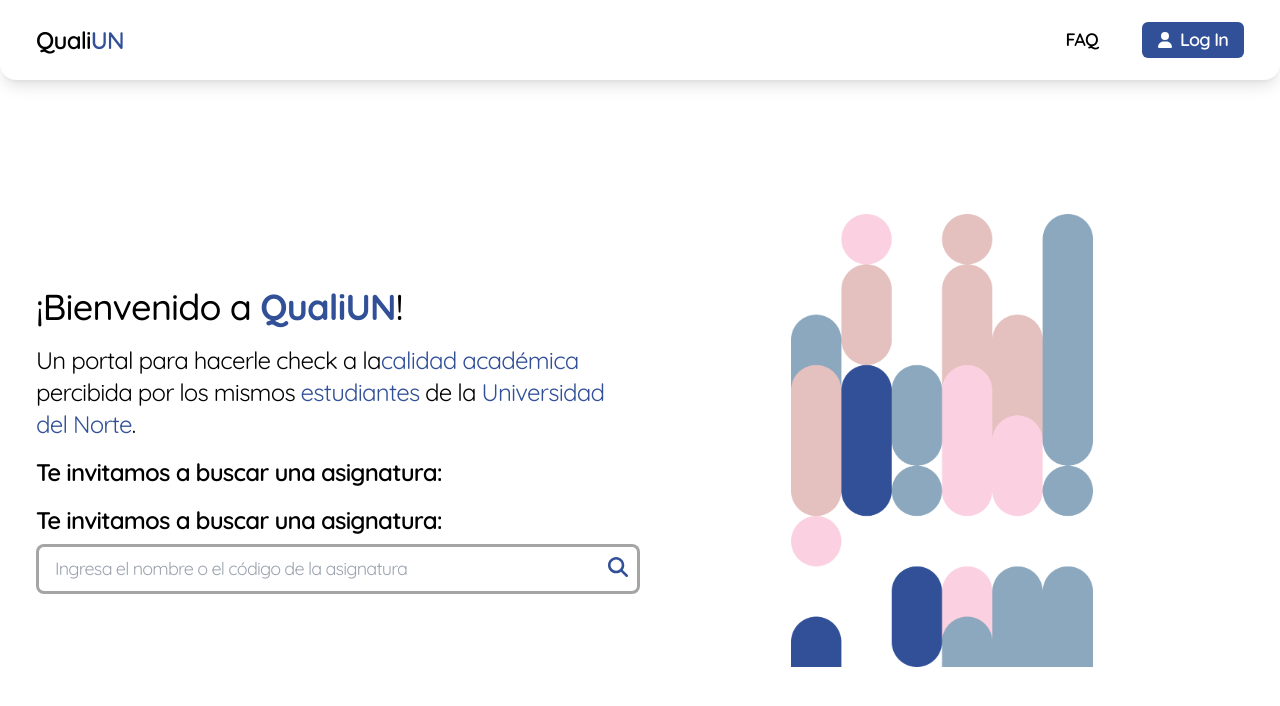
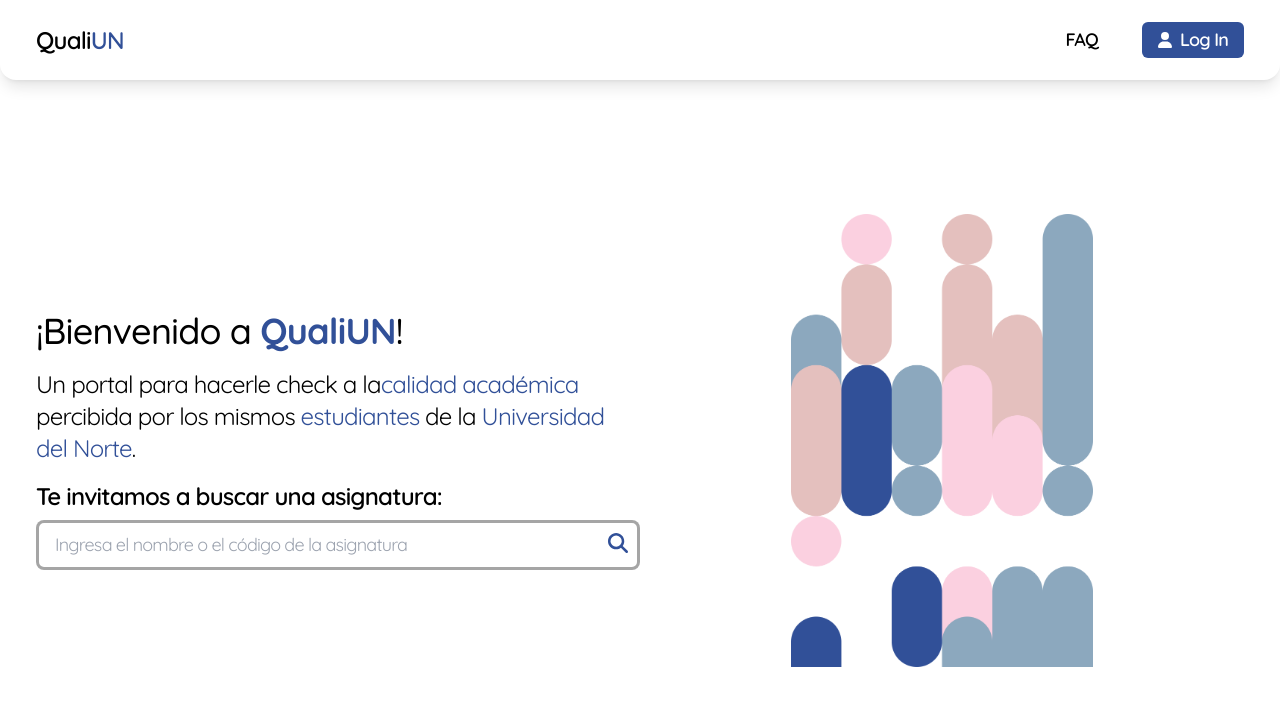
Before and after one commit to lineroml/Proyecto-Final-QualiUN, a Next.js app: page / in a window 1280 px wide. Shown: the top 706 px of the page. Built offline with nearby package versions, Linux system fonts and the light colour scheme.

Commit message:
tried not found-- didnt work xd

```diff
--- a/src/app/globals.css
+++ b/src/app/globals.css
@@ -10,7 +10,7 @@
 
 ::selection {
   color: #ffffff;
-  background: #d876a9;
+  background: #fbd0e0;
 }
 
 html,
--- /dev/null
+++ b/src/app/not-found.js
@@ -0,0 +1,8 @@
+export default function NotFound() {
+  return (
+    <>
+      <h2>Not Found</h2>
+      <p>Could not find requested resource</p>
+    </>
+  );
+}
--- a/src/app/page.js
+++ b/src/app/page.js
@@ -30,12 +30,7 @@ export default function Home() {
               <span className='text-chinese-blue'>estudiantes</span> de la{' '}
               <span className='text-chinese-blue'>Universidad del Norte</span>.
             </span>
-            <label
-              htmlFor='search'
-              className='mt-4 med-sm:text-2xl md:text-xl text-lg font-semibold'
-            >
-              Te invitamos a buscar una asignatura:
-            </label>
+
             <SearchBar onClick={() => router.push('/cursos')}></SearchBar>
           </div>
 
```
